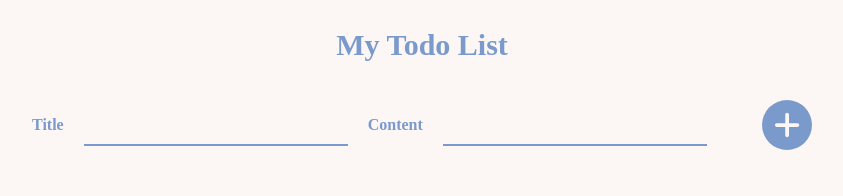
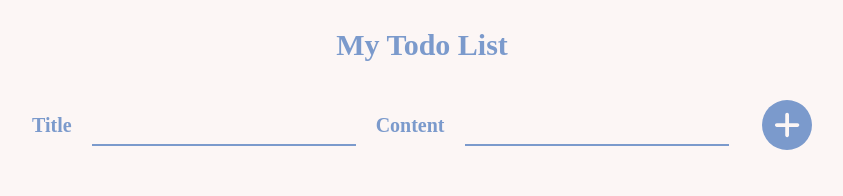
Before and after one commit to ose1012/week-1, a React (Create React App) app: page / in a window 1280 px wide. Shown: the top 196 px of the page, without its empty margins (218-1061 px from the left). Built offline with nearby package versions, Linux system fonts and the light colour scheme; a web font is replaced by a local one.

Commit message:
css form-label font-size 변경

```diff
--- a/src/components/form/style.css
+++ b/src/components/form/style.css
@@ -11,8 +11,9 @@
   gap: 20px;
 }
 .form-label {
-  font-size: 16px;
+  font-size: 20px;
   font-weight: 700;
+  color: #7b9acc;
 }
 .add-input {
   border: none;
@@ -27,11 +28,6 @@
   outline: none;
 }
 
-.form-label {
-  font-size: 16px;
-  font-weight: 700;
-  color: #7b9acc;
-}
 .add-button {
   color: #fcf6f5;
   background-color: #7b9acc;
--- a/src/components/list/style.css
+++ b/src/components/list/style.css
@@ -9,3 +9,10 @@
   flex-wrap: wrap;
   gap: 12px;
 }
+@media only screen and (max-width: 600px) {
+  .list-container {
+    padding: 0 24px;
+    display: grid;
+    grid-template-columns: 1fr 1fr;
+  }
+}
```
